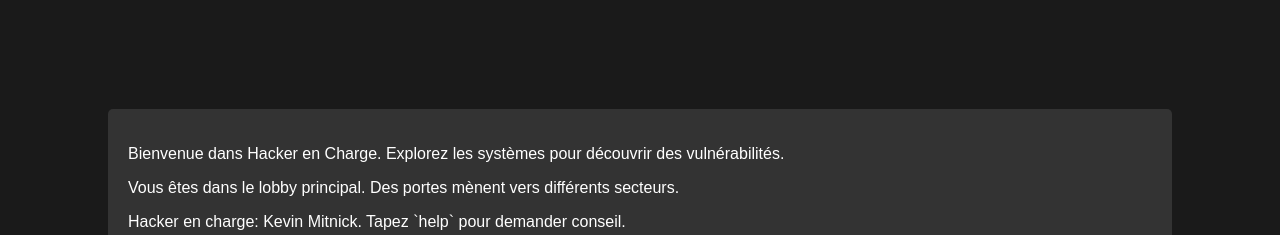
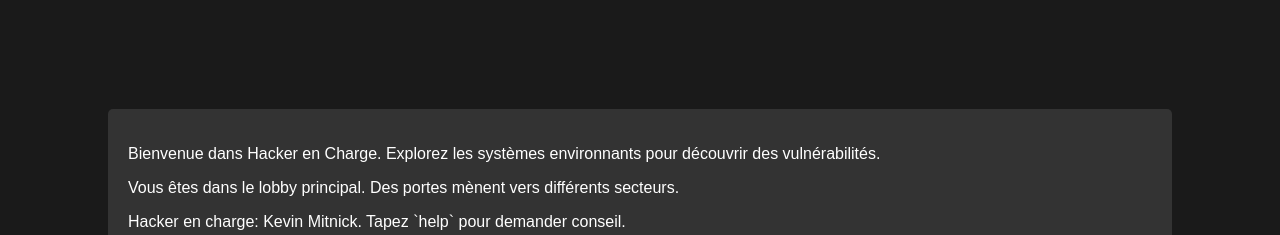
Before and after one commit to guillaumefe/flee, a plain HTML site: page index.html in a window 1280 px wide. Shown: the top 235 px of the page. Drawn offline with Linux system fonts and the light colour scheme.

Commit message:
Update index.html

```diff
--- a/index.html
+++ b/index.html
@@ -899,7 +899,7 @@
         }
 
         function initializeGame() {
-            appendOutput("Bienvenue dans Hacker en Charge. Explorez les systèmes pour découvrir des vulnérabilités.");
+            appendOutput("Bienvenue dans Hacker en Charge. Explorez les systèmes environnants pour découvrir des vulnérabilités.");
             appendOutput(locations[gameState.currentLocation].description);
             const hacker = famousHackers[gameState.currentLocation] || defaultNPC;
             appendOutput(`Hacker en charge: ${hacker}. Tapez \`help\` pour demander conseil.`);
```
